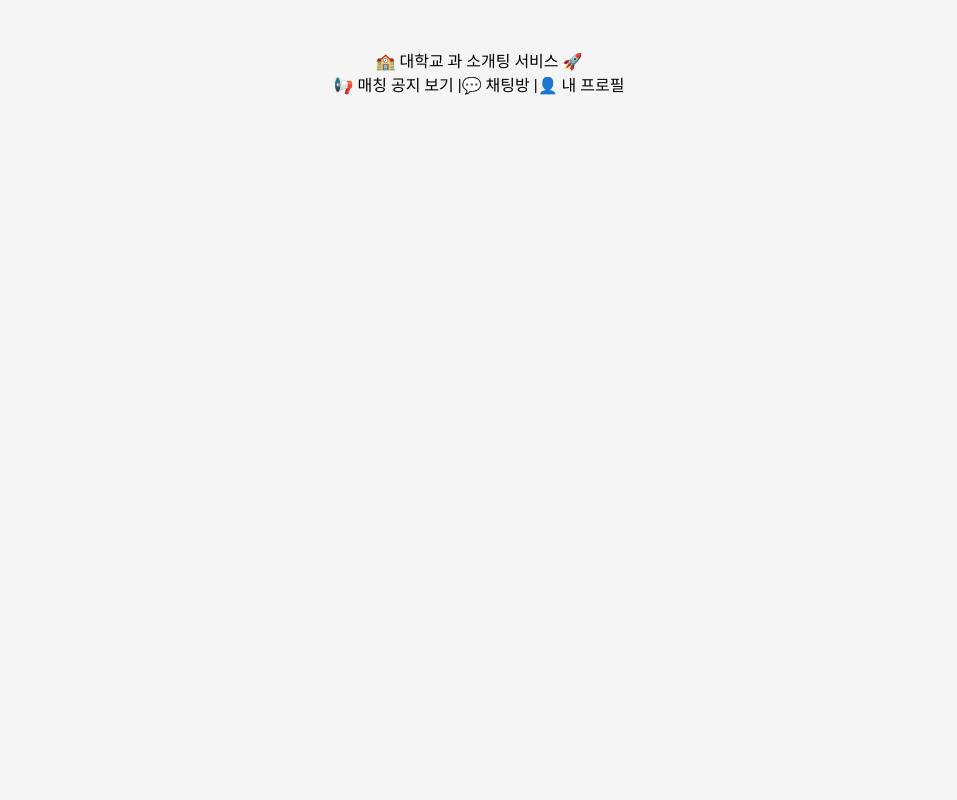
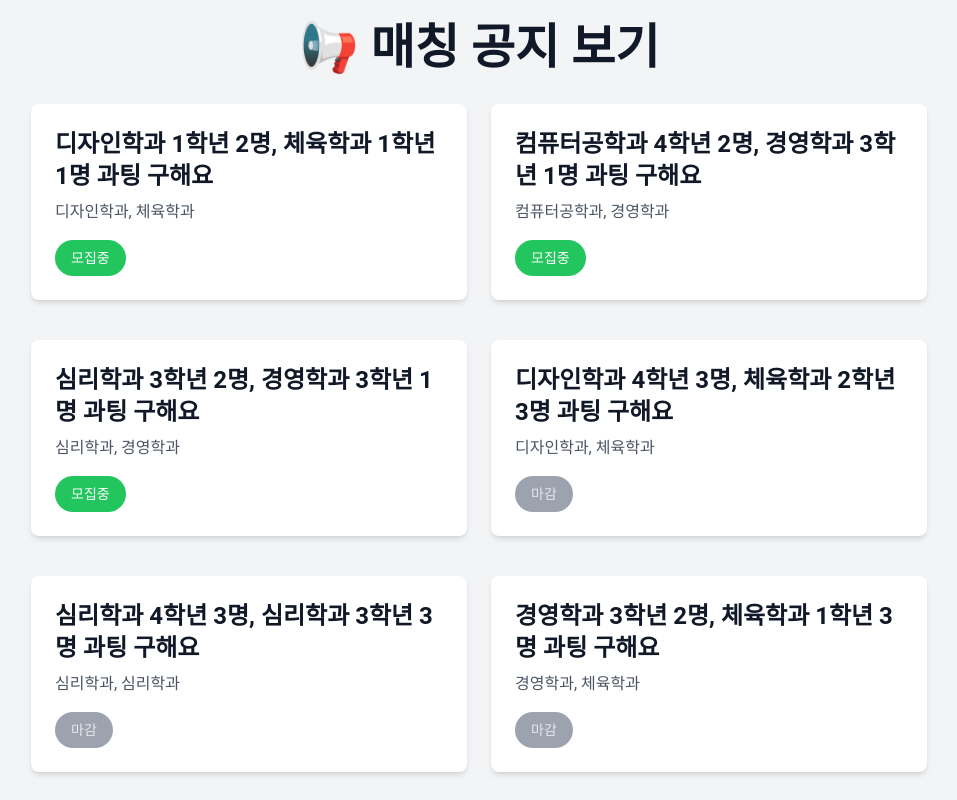
Before and after one commit to Ryugi62/university-blind-dating, a React (Vite) app in the folder frontend/: page /notices in a window 1280 px wide. Shown: the top 800 px of the page, without its empty margins (161-1118 px from the left). Built offline with nearby package versions, Linux system fonts and the light colour scheme; no server answers.

Commit message:
feat (frontend) : 홈 페이지 스타일 개선 및 공지 페이지에 더미 데이터 생성 기능 추가

```diff
--- a/frontend/src/pages/Home/Home.jsx
+++ b/frontend/src/pages/Home/Home.jsx
@@ -3,9 +3,9 @@ import { Link } from 'react-router-dom';
 
 const Home = () => {
     return (
-        <div className="min-h-screen bg-gradient-to-r from-blue-500 to-purple-600 text-white flex flex-col items-center justify-center p-6">
-            {/* 헤더 */}
-            <h1 className="text-2xl sm:text-4xl font-bold mb-6 text-center">
+        <div className="min-h-screen bg-gradient-to-r from-gray-100 to-gray-200 text-gray-900 flex flex-col items-center justify-center p-6">
+            {/* Header */}
+            <h1 className="text-3xl sm:text-5xl font-semibold mb-6 text-center">
                 <Typewriter
                     words={['대학교 과 소개팅 서비스']}
                     loop={false}
@@ -17,27 +17,27 @@ const Home = () => {
                 />
             </h1>
 
-            {/* 네비게이션 */}
+            {/* Navigation */}
             <nav className="flex flex-col sm:flex-row gap-4 sm:gap-6 w-full max-w-md text-center justify-center items-center">
-                <Link to="/notices" className="w-full sm:w-auto bg-white text-blue-600 font-semibold py-3 px-4 sm:px-6 rounded-lg shadow-md transition-all hover:bg-blue-600 hover:text-white">
+                <Link to="/notices" className="w-full sm:w-auto bg-white text-gray-900 font-medium py-3 px-4 sm:px-6 rounded-lg shadow-md transition-all hover:bg-gray-200">
                     📢 매칭 공지 보기
                 </Link>
-                <Link to="/chatrooms" className="w-full sm:w-auto bg-white text-purple-600 font-semibold py-3 px-4 sm:px-6 rounded-lg shadow-md transition-all hover:bg-purple-600 hover:text-white">
+                <Link to="/chatrooms" className="w-full sm:w-auto bg-white text-gray-900 font-medium py-3 px-4 sm:px-6 rounded-lg shadow-md transition-all hover:bg-gray-200">
                     💬 채팅방
                 </Link>
-                <Link to="/profile" className="w-full sm:w-auto bg-white text-green-600 font-semibold py-3 px-4 sm:px-6 rounded-lg shadow-md transition-all hover:bg-green-600 hover:text-white">
+                <Link to="/profile" className="w-full sm:w-auto bg-white text-gray-900 font-medium py-3 px-4 sm:px-6 rounded-lg shadow-md transition-all hover:bg-gray-200">
                     👤 내 프로필
                 </Link>
             </nav>
 
-            {/* 추가 설명 */}
+            {/* Additional Info */}
             <div className="mt-8 sm:mt-10 text-center">
-                <p className="text-base sm:text-lg font-semibold">💖 마음에 맞는 과를 찾아보세요!</p>
+                <p className="text-base sm:text-lg font-medium">💖 마음에 맞는 과를 찾아보세요!</p>
                 <p className="text-xs sm:text-sm opacity-80 mt-2">대학생들 간의 새로운 인연을 만들어보세요.</p>
             </div>
 
-            {/* CTA 버튼 */}
-            <Link to="/signup" className="mt-6 bg-yellow-400 text-gray-900 font-semibold py-3 px-6 sm:px-8 rounded-full shadow-lg hover:bg-yellow-500 transition-all">
+            {/* CTA Button */}
+            <Link to="/signup" className="mt-6 bg-blue-500 text-white font-medium py-3 px-6 sm:px-8 rounded-full shadow-lg hover:bg-blue-600 transition-all">
                 지금 가입하기 🚀
             </Link>
         </div>
--- a/frontend/src/pages/Notices/Notices.jsx
+++ b/frontend/src/pages/Notices/Notices.jsx
@@ -1,16 +1,66 @@
 import { Link } from "react-router-dom";
 
-const Home = () => {
+const Notices = () => {
+    const generateDummyNotices = (count) => {
+        const departments = ["컴퓨터공학과", "디자인학과", "경영학과", "심리학과", "체육학과", "간호학과"];
+        const statuses = ["모집중", "마감"];
+        const sexes = ["male", "female"];
+        const notices = [];
+
+        for (let i = 1; i <= count; i++) {
+            const randomDept1 = departments[Math.floor(Math.random() * departments.length)];
+            const randomDept2 = departments[Math.floor(Math.random() * departments.length)];
+            const randomYear1 = Math.floor(Math.random() * 4) + 1;
+            const randomYear2 = Math.floor(Math.random() * 4) + 1;
+            const randomCount1 = Math.floor(Math.random() * 3) + 1;
+            const randomCount2 = Math.floor(Math.random() * 3) + 1;
+            const randomSex = sexes[Math.floor(Math.random() * sexes.length)];
+            const randomStatus = statuses[Math.floor(Math.random() * statuses.length)];
+
+            const title = `${randomDept1} ${randomYear1}학년 ${randomCount1}명${randomDept2 ? `, ${randomDept2} ${randomYear2}학년 ${randomCount2}명` : ""} 과팅 구해요`;
+            const participants = `${randomDept1}${randomDept2 ? `, ${randomDept2}` : ""}`;
+
+            notices.push({
+                id: i,
+                title: title,
+                participants: participants,
+                sex: randomSex,
+                status: randomStatus,
+            });
+        }
+
+        return notices;
+    };
+
+    const notices = generateDummyNotices(50);
     return (
-        <div style={{ textAlign: "center", padding: "50px" }}>
-            <h1>🏫 대학교 과 소개팅 서비스 🚀</h1>
-            <nav>
-                <Link to="/notices">📢 매칭 공지 보기</Link> |
-                <Link to="/chatrooms">💬 채팅방</Link> |
-                <Link to="/profile">👤 내 프로필</Link>
-            </nav>
+        <div className="min-h-screen bg-gray-100 text-gray-900 flex flex-col items-center justify-center p-6">
+            {/* 헤더 */}
+            <h1 className="text-3xl sm:text-5xl font-bold mb-8 text-center">
+                📢 매칭 공지 보기
+            </h1>
+
+            {/* 모집 공지 리스트 */}
+            <div className="w-full max-w-4xl grid grid-cols-1 sm:grid-cols-2 gap-6">
+                {notices.map((notice) => (
+                    <div key={notice.id} className={`p-6 mb-4 rounded-lg shadow-md flex flex-col justify-between bg-white`}>
+                        <div>
+                            <h2 className="text-xl sm:text-2xl font-semibold">{notice.title}</h2>
+                            <p className="text-gray-600 mt-2">{notice.participants}</p>
+                        </div>
+                        <span className={`mt-4 px-4 py-2 text-sm rounded-full self-start ${notice.status === "모집중" ? "bg-green-500 text-white" : "bg-gray-400 text-gray-200"}`}>
+                            {notice.status}
+                        </span>
+                    </div>
+                ))}
+            </div>
+
+            {/* CTA 버튼: 새로운 모집 공지 생성 */}
+            <Link to="/create-notice" className="mt-8 bg-blue-600 text-white font-semibold py-3 px-8 rounded-full shadow-lg hover:bg-blue-700 transition-all">
+                새로운 모집 공지 만들기 ✍️
+            </Link>
         </div>
     );
 };
 
-export default Home;
+export default Notices;
```
